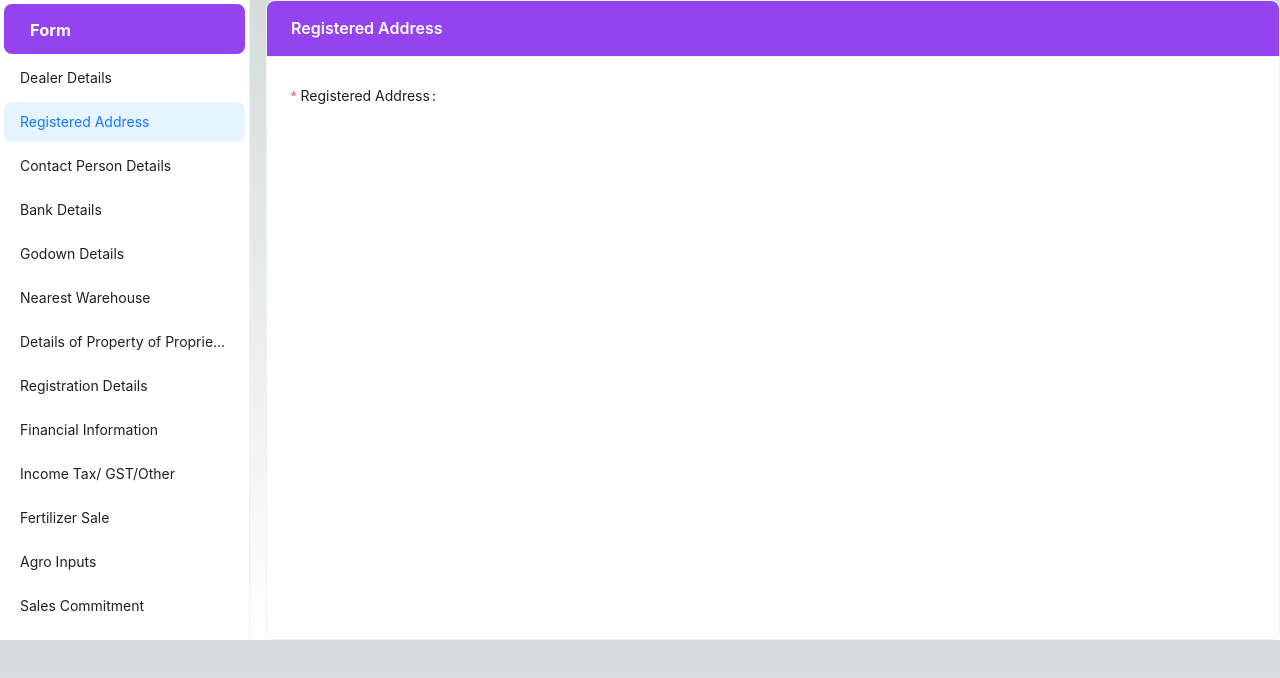
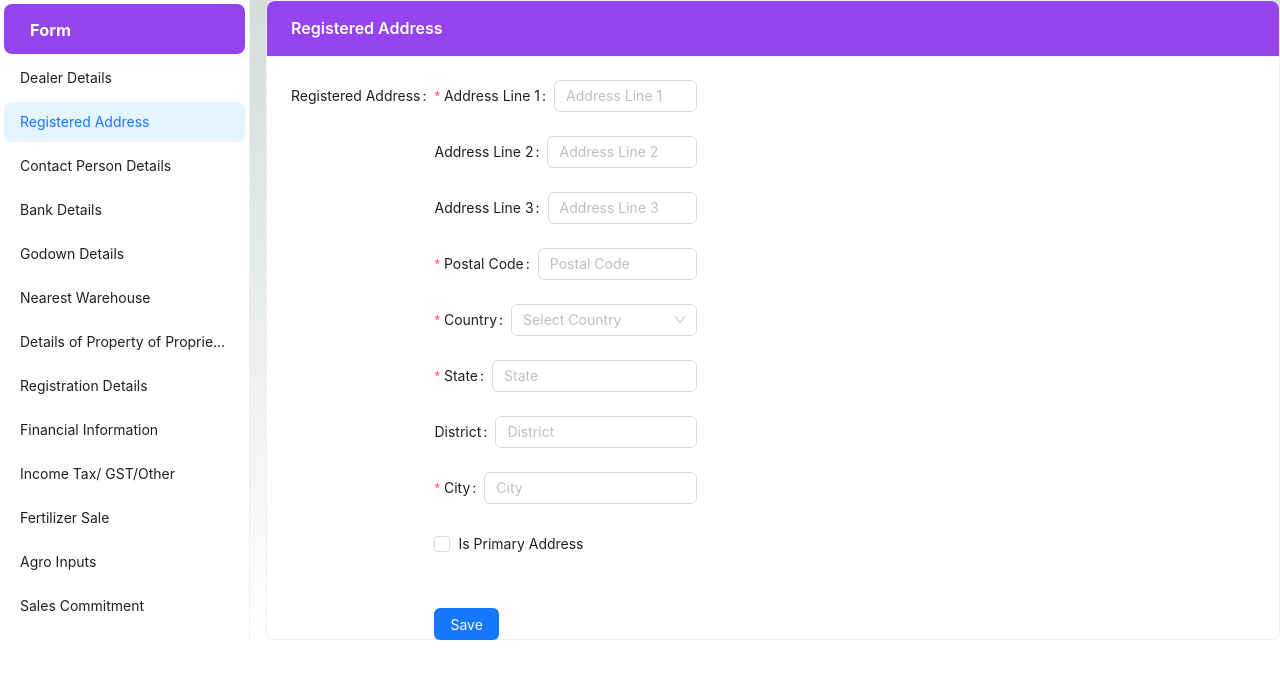
Before and after one commit to prsanjeetpanwar/next_dealer, a Next.js app: page /delar/ragister in a window 1280 px wide. Both pictures are taken after a click on the item "Registered Address". Shown: the top 678 px of the page. Built offline with nearby package versions, Linux system fonts and the light colour scheme.

Commit message:
add one more form of registeraddress

```diff
--- /dev/null
+++ b/src/app/delar/ragister/Form/Registeraddress.tsx
@@ -0,0 +1,116 @@
+import React, { useState, useEffect } from 'react';
+import { Button, message, Input, Form, Row, Col, Checkbox, Select } from 'antd';
+
+const { Option } = Select;
+
+const RegisterAddress: React.FC = () => {
+  const [form] = Form.useForm();
+
+  useEffect(() => {
+    form.resetFields(); // Reset form fields on component mount
+  }, [form]);
+
+  const onFinish = (values: any) => {
+    message.success('Processing complete!');
+  };
+
+  return (
+    <>
+      <Form form={form} onFinish={onFinish}>
+        <Row gutter={16}>
+          <Col span={8}>
+            <Form.Item
+              name="address1"
+              label="Address Line 1"
+              rules={[{ required: true, message: 'Please enter Address Line 1' }]}
+            >
+              <Input placeholder="Address Line 1" />
+            </Form.Item>
+          </Col>
+        </Row>
+        <Row gutter={16}>
+          <Col span={8}>
+            <Form.Item name="address2" label="Address Line 2">
+              <Input placeholder="Address Line 2" />
+            </Form.Item>
+          </Col>
+        </Row>
+        <Row gutter={16}>
+          <Col span={8}>
+            <Form.Item name="address3" label="Address Line 3">
+              <Input placeholder="Address Line 3" />
+            </Form.Item>
+          </Col>
+        </Row>
+        <Row gutter={16}>
+          <Col span={8}>
+            <Form.Item
+              name="postalCode"
+              label="Postal Code"
+              rules={[{ required: true, message: 'Please enter Postal Code' }]}
+            >
+              <Input placeholder="Postal Code" />
+            </Form.Item>
+          </Col>
+        </Row>
+        <Row gutter={16}>
+          <Col span={8}>
+            <Form.Item
+              name="country"
+              label="Country"
+              rules={[{ required: true, message: 'Please select Country' }]}
+            >
+              <Select placeholder="Select Country">
+                <Option value="country1">Country 1</Option>
+                <Option value="country2">Country 2</Option>
+              </Select>
+            </Form.Item>
+          </Col>
+        </Row>
+        <Row gutter={16}>
+          <Col span={8}>
+            <Form.Item
+              name="state"
+              label="State"
+              rules={[{ required: true, message: 'Please enter State' }]}
+            >
+              <Input placeholder="State" />
+            </Form.Item>
+          </Col>
+        </Row>
+        <Row gutter={16}>
+          <Col span={8}>
+            <Form.Item name="district" label="District">
+              <Input placeholder="District" />
+            </Form.Item>
+          </Col>
+        </Row>
+        <Row gutter={16}>
+          <Col span={8}>
+            <Form.Item
+              name="city"
+              label="City"
+              rules={[{ required: true, message: 'Please enter City' }]}
+            >
+              <Input placeholder="City" />
+            </Form.Item>
+          </Col>
+        </Row>
+        <Row gutter={16}>
+          <Col span={8}>
+            <Form.Item name="isPrimary" valuePropName="checked">
+              <Checkbox>Is Primary Address</Checkbox>
+            </Form.Item>
+          </Col>
+        </Row>
+        <div style={{ marginTop: 24 }}>
+          <Button type="primary" htmlType="submit">
+            Save
+          </Button>
+        </div>
+      </Form>
+    </>
+  );
+};
+
+export default RegisterAddress;
--- a/src/app/delar/ragister/delardetails/page.tsx
+++ b/src/app/delar/ragister/Form/delardetails.tsx
@@ -6,7 +6,7 @@ const { Option } = Select;
 
 
 
-const App: React.FC = () => {
+const Delardetails: React.FC = () => {
 
 
   const onFinish = (values: any) => {
@@ -111,4 +111,4 @@ const App: React.FC = () => {
   );
 };
 
-export default App;
+export default Delardetails;
--- a/src/app/delar/ragister/page.tsx
+++ b/src/app/delar/ragister/page.tsx
@@ -1,7 +1,9 @@
 "use client"
 import React, { useState } from 'react';
 import { Card, Form, Menu, Progress } from 'antd';
-
+import Link from 'next/link';
+import Delardetails from './Form/delardetails';
+import Registeraddress from './Form/Registeraddress';
 const { SubMenu } = Menu;
 
 const RightBoxForm = () => {
@@ -126,13 +128,27 @@ const RightBoxForm = () => {
         headStyle={{ background: '#9542ef', color: 'white' }}
       >
         <Form onFinish={handleFormSubmit}>
+          {currentMenu === 'dealerDetails' && (
+           <Form.Item
+           label="Dealer Details"
+           name="dealerDetails"
+
+         >
+           <Delardetails/>
+
+         </Form.Item>
+
+          )}
             {currentMenu === 'registeredAddress' && (
            <Form.Item
            label="Registered Address"
            name="registeredAddress"
-              rules={[{ required: true, message: 'Please enter the registered address' }]}
+
          >
+           <Registeraddress/>
+
          </Form.Item>
+
           )}
           {currentMenu === 'contactPersonDetails' && (
             <Form.Item label="Contact Person Details" name="contactPersonDetails">
--- a/src/app/globals.css
+++ b/src/app/globals.css
@@ -8,6 +8,7 @@
   --foreground-rgb: 0, 0, 0;
   --background-start-rgb: 214, 219, 220;
   --background-end-rgb: 255, 255, 255;
+  background: white;
 
   --primary-glow: conic-gradient(
     from 180deg at 50% 50%,
--- a/src/app/page.module.css
+++ b/src/app/page.module.css
@@ -5,6 +5,7 @@
   align-items: center;
   padding: 6rem;
   min-height: 100vh;
+  background: white;
 }
 
 .description {
```
Lines whose indentation alone changed are shown as unchanged.
